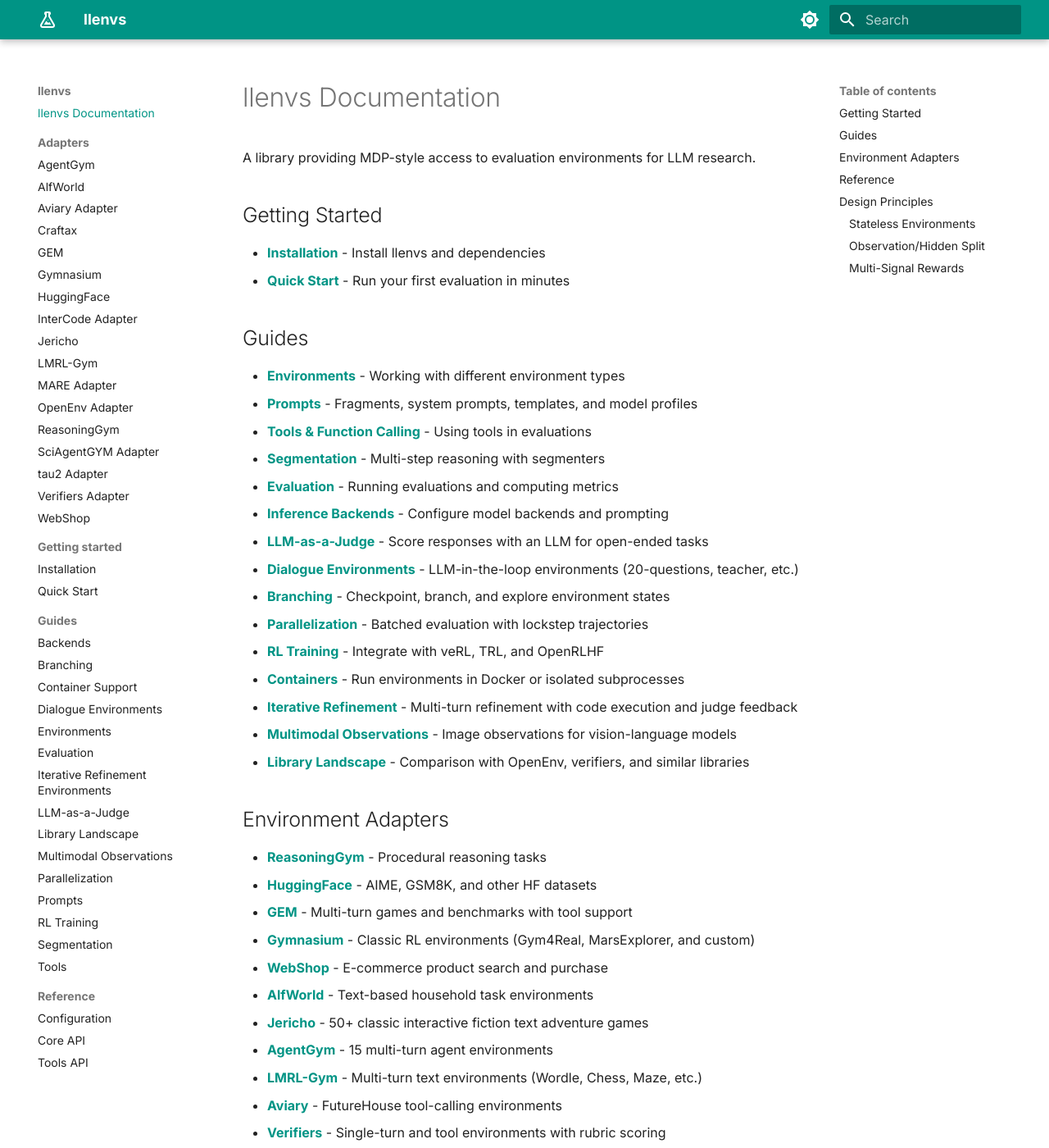
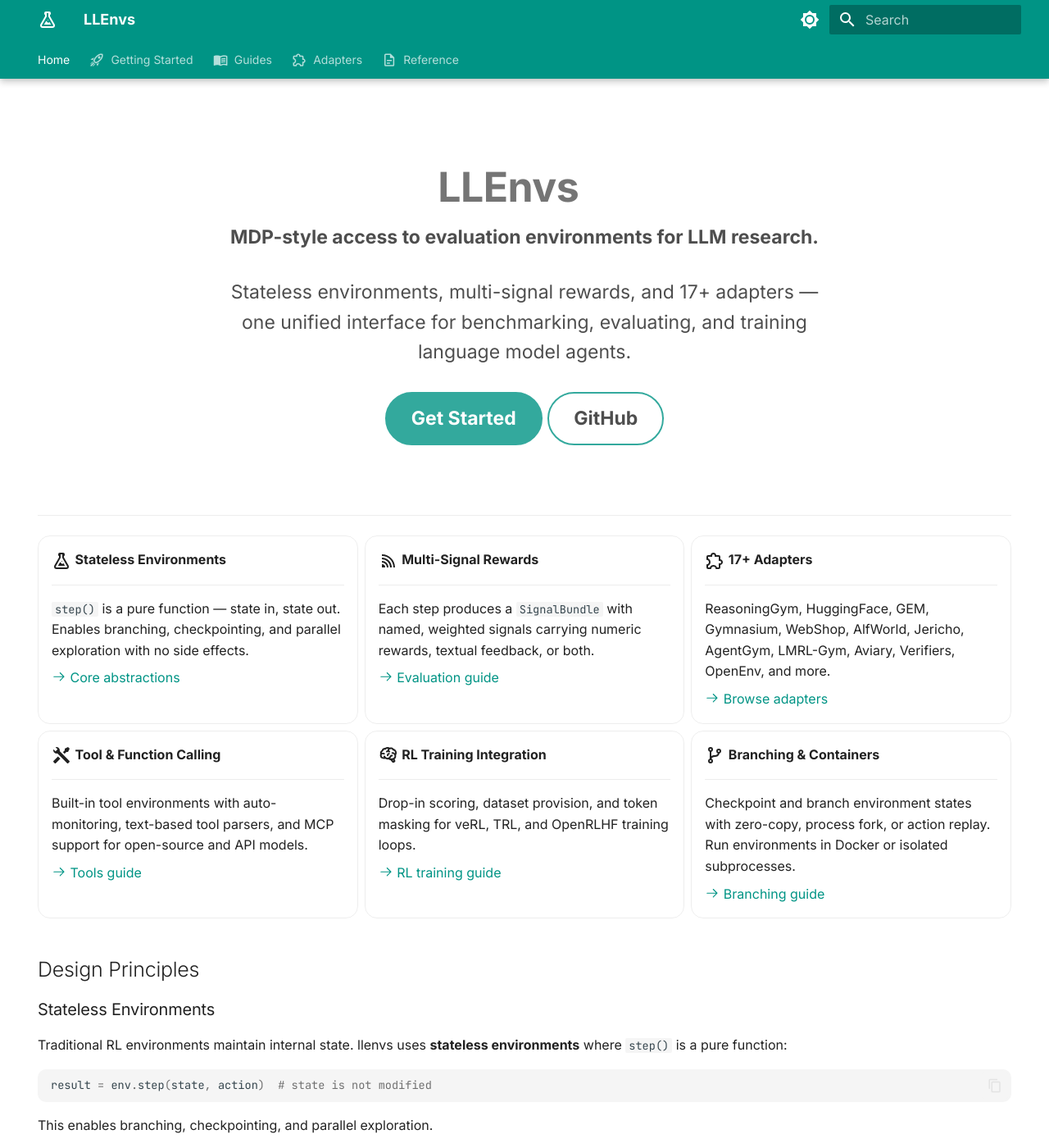
Before and after one commit to serhez/llenvs, an MkDocs documentation site: the page built from docs/index.md, in a window 1280 px wide and 1400 px high. Shown: the whole window at 82% size. Built offline with MkDocs 1.6.1 and Material for MkDocs 9.7.7, drawn with Linux system fonts in a browser that asks for light colours; some of the changed text lies outside the part shown.

Commit message:
chore: better web design

````diff
--- a/docs/README.md
+++ /dev/null
@@ -1,90 +0,0 @@
-# llenvs Documentation
-
-A library providing MDP-style access to evaluation environments for LLM research.
-
-## Getting Started
-
-- **[Installation](getting-started/install.md)** - Install llenvs and dependencies
-- **[Quick Start](getting-started/quickstart.md)** - Run your first evaluation in minutes
-
-## Guides
-
-- **[Environments](guides/environments.md)** - Working with different environment types
-- **[Prompts](guides/prompts.md)** - Fragments, system prompts, templates, and model profiles
-- **[Tools & Function Calling](guides/tools.md)** - Using tools in evaluations
-- **[Segmentation](guides/segmentation.md)** - Multi-step reasoning with segmenters
-- **[Evaluation](guides/evaluation.md)** - Running evaluations and computing metrics
-- **[Inference Backends](guides/backends.md)** - Configure model backends and prompting
-- **[LLM-as-a-Judge](guides/judge.md)** - Score responses with an LLM for open-ended tasks
-- **[Dialogue Environments](guides/dialogue.md)** - LLM-in-the-loop environments (20-questions, teacher, etc.)
-- **[Branching](guides/branching.md)** - Checkpoint, branch, and explore environment states
-- **[Parallelization](guides/parallelization.md)** - Batched evaluation with lockstep trajectories
-- **[RL Training](guides/rl-training.md)** - Integrate with veRL, TRL, and OpenRLHF
-- **[Containers](guides/containers.md)** - Run environments in Docker or isolated subprocesses
-- **[Iterative Refinement](guides/iterative.md)** - Multi-turn refinement with code execution and judge feedback
-- **[Multimodal Observations](guides/multimodal.md)** - Image observations for vision-language models
-- **[Library Landscape](guides/landscape.md)** - Comparison with OpenEnv, verifiers, and similar libraries
-
-## Environment Adapters
-
-- **[ReasoningGym](adapters/reasoning-gym.md)** - Procedural reasoning tasks
-- **[HuggingFace](adapters/huggingface.md)** - AIME, GSM8K, and other HF datasets
-- **[GEM](adapters/gem.md)** - Multi-turn games and benchmarks with tool support
-- **[Gymnasium](adapters/gymnasium.md)** - Classic RL environments (Gym4Real, MarsExplorer, and custom)
-- **[WebShop](adapters/webshop.md)** - E-commerce product search and purchase
-- **[AlfWorld](adapters/alfworld.md)** - Text-based household task environments
-- **[Jericho](adapters/jericho.md)** - 50+ classic interactive fiction text adventure games
-- **[AgentGym](adapters/agentgym.md)** - 15 multi-turn agent environments
-- **[LMRL-Gym](adapters/lmrl.md)** - Multi-turn text environments (Wordle, Chess, Maze, etc.)
-- **[Aviary](adapters/aviary.md)** - FutureHouse tool-calling environments
-- **[Verifiers](adapters/verifiers.md)** - Single-turn and tool environments with rubric scoring
-- **[OpenEnv](adapters/openenv.md)** - Session-based server environments with MCP tools
-- **[SciAgentGYM](adapters/sciagentgym.md)** - Multi-step scientific tool-use across 6 domains
-- **[InterCode](adapters/intercode.md)** - Interactive code generation in Bash, SQL, Python, CTF
-- **[MARE](adapters/mare.md)** - Meta Agents Research Environments (Gaia2 benchmark)
-- **[tau2](adapters/tau2.md)** - Multi-turn customer service benchmark (airline, retail, telecom)
-- **[Craftax](adapters/craftax.md)** - JAX-based open-ended survival benchmark (text/symbolic/pixel modes)
-
-## Reference
-
-- **[Core Abstractions](reference/core.md)** - State, Environment, Rewards, Trajectory
-- **[Tools Reference](reference/tools.md)** - ToolDefinition, executors, MCP
-- **[Configuration](reference/config.md)** - YAML config and programmatic setup
-
-## Design Principles
-
-### Stateless Environments
-
-Traditional RL environments maintain internal state. llenvs uses **stateless environments** where `step()` is a pure function:
-
-```python
-result = env.step(state, action)  # state is not modified
-```
-
-This enables branching, checkpointing, and parallel exploration.
-
-### Observation/Hidden Split
-
-Each `State` separates what the model sees from what's needed for rewards:
-
-```python
-State(
-    observation: ObsT,   # Model sees this (prompt, messages)
-    hidden: HiddenT,     # For reward computation (ground truth)
-    metadata: StateMetadata
-)
-```
-
-### Multi-Signal Rewards
-
-Transitions produce a `SignalBundle` with multiple named, weighted `Signal` instances. Each signal can carry a numeric reward, textual feedback, or both:
-
-```python
-SignalBundle(signals=(
-    Signal(name="correctness", reward_type=OUTCOME, reward=1.0, weight=1.0),
-    Signal(name="format", reward_type=FORMAT, reward=1.0, weight=0.5),
-    Signal(name="judge", reward_type=PROCESS, feedback="Consider edge cases..."),
-))
-# bundle.total = 1.0*1.0 + 1.0*0.5 = 1.5  (feedback-only signals don't contribute)
-# bundle.feedback_texts() = ("Consider edge cases...",)
-```
--- /dev/null
+++ b/docs/index.md
@@ -0,0 +1,114 @@
+---
+hide:
+  - navigation
+  - toc
+---
+
+<div class="hero" markdown>
+
+# LLEnvs
+
+**MDP-style access to evaluation environments for LLM research.**
+
+Stateless environments, multi-signal rewards, and 17+ adapters — one unified interface for benchmarking, evaluating, and training language model agents.
+
+<div class="hero-buttons" markdown>
+
+[Get Started](getting-started/quickstart.md){ .md-button .md-button--primary }
+[GitHub](https://github.com/serhez/llenvs){ .md-button }
+
+</div>
+
+</div>
+
+---
+
+<div class="grid cards" markdown>
+
+-   :material-flask-outline:{ .lg .middle } **Stateless Environments**
+
+    ---
+
+    `step()` is a pure function — state in, state out. Enables branching, checkpointing, and parallel exploration with no side effects.
+
+    [:octicons-arrow-right-24: Core abstractions](reference/core.md)
+
+-   :material-signal-variant:{ .lg .middle } **Multi-Signal Rewards**
+
+    ---
+
+    Each step produces a `SignalBundle` with named, weighted signals carrying numeric rewards, textual feedback, or both.
+
+    [:octicons-arrow-right-24: Evaluation guide](guides/evaluation.md)
+
+-   :material-puzzle-outline:{ .lg .middle } **17+ Adapters**
+
+    ---
+
+    ReasoningGym, HuggingFace, GEM, Gymnasium, WebShop, AlfWorld, Jericho, AgentGym, LMRL-Gym, Aviary, Verifiers, OpenEnv, and more.
+
+    [:octicons-arrow-right-24: Browse adapters](adapters/index.md)
+
+-   :material-tools:{ .lg .middle } **Tool & Function Calling**
+
+    ---
+
+    Built-in tool environments with auto-monitoring, text-based tool parsers, and MCP support for open-source and API models.
+
+    [:octicons-arrow-right-24: Tools guide](guides/tools.md)
+
+-   :material-brain:{ .lg .middle } **RL Training Integration**
+
+    ---
+
+    Drop-in scoring, dataset provision, and token masking for veRL, TRL, and OpenRLHF training loops.
+
+    [:octicons-arrow-right-24: RL training guide](guides/rl-training.md)
+
+-   :material-source-branch:{ .lg .middle } **Branching & Containers**
+
+    ---
+
+    Checkpoint and branch environment states with zero-copy, process fork, or action replay. Run environments in Docker or isolated subprocesses.
+
+    [:octicons-arrow-right-24: Branching guide](guides/branching.md)
+
+</div>
+
+## Design Principles
+
+### Stateless Environments
+
+Traditional RL environments maintain internal state. llenvs uses **stateless environments** where `step()` is a pure function:
+
+```python
+result = env.step(state, action)  # state is not modified
+```
+
+This enables branching, checkpointing, and parallel exploration.
+
+### Observation/Hidden Split
+
+Each `State` separates what the model sees from what's needed for rewards:
+
+```python
+State(
+    observation: ObsT,   # Model sees this (prompt, messages)
+    hidden: HiddenT,     # For reward computation (ground truth)
+    metadata: StateMetadata
+)
+```
+
+### Multi-Signal Rewards
+
+Transitions produce a `SignalBundle` with multiple named, weighted `Signal` instances. Each signal can carry a numeric reward, textual feedback, or both:
+
+```python
+SignalBundle(signals=(
+    Signal(name="correctness", reward_type=OUTCOME, reward=1.0, weight=1.0),
+    Signal(name="format", reward_type=FORMAT, reward=1.0, weight=0.5),
+    Signal(name="judge", reward_type=PROCESS, feedback="Consider edge cases..."),
+))
+# bundle.total = 1.0*1.0 + 1.0*0.5 = 1.5  (feedback-only signals don't contribute)
+# bundle.feedback_texts() = ("Consider edge cases...",)
+```
--- /dev/null
+++ b/docs/stylesheets/extra.css
@@ -0,0 +1,113 @@
+/* Brighter body text in dark mode */
+[data-md-color-scheme="slate"] {
+  --md-typeset-color: rgba(255, 255, 255, 0.87);
+}
+
+/* Header backdrop blur — keep theme's default background color */
+.md-header {
+  backdrop-filter: blur(10px);
+  -webkit-backdrop-filter: blur(10px);
+}
+
+/* Smooth transitions on nav links */
+.md-nav__link {
+  transition: color 0.15s ease, opacity 0.15s ease;
+}
+
+.md-nav__link:hover {
+  opacity: 0.8;
+}
+
+/* Admonition polish */
+.md-typeset .admonition,
+.md-typeset details {
+  border-radius: 0.5rem;
+}
+
+/* Card grid styling */
+.md-typeset .grid.cards > ul > li,
+.md-typeset .grid.cards > ol > li {
+  border-radius: 0.75rem;
+  transition: box-shadow 0.2s ease, transform 0.2s ease;
+}
+
+.md-typeset .grid.cards > ul > li:hover,
+.md-typeset .grid.cards > ol > li:hover {
+  box-shadow: 0 4px 20px rgba(0, 0, 0, 0.08);
+  transform: translateY(-2px);
+}
+
+[data-md-color-scheme="slate"] .md-typeset .grid.cards > ul > li:hover,
+[data-md-color-scheme="slate"] .md-typeset .grid.cards > ol > li:hover {
+  box-shadow: 0 4px 20px rgba(0, 0, 0, 0.25);
+}
+
+/* Hero section */
+.hero {
+  text-align: center;
+  padding: 2.5rem 1rem 1.5rem;
+}
+
+.hero h1 {
+  font-size: 2.5rem;
+  font-weight: 700;
+  margin-bottom: 0.5rem;
+}
+
+.hero p {
+  font-size: 1.15rem;
+  opacity: 0.8;
+  max-width: 36rem;
+  margin: 0 auto 1.5rem;
+}
+
+.hero .hero-buttons {
+  display: flex;
+  gap: 0.75rem;
+  justify-content: center;
+  flex-wrap: wrap;
+}
+
+.hero .hero-buttons a {
+  display: inline-block;
+  padding: 0.6rem 1.5rem;
+  border-radius: 2rem;
+  font-weight: 600;
+  text-decoration: none;
+  transition: transform 0.15s ease, box-shadow 0.15s ease;
+}
+
+.hero .hero-buttons a:hover {
+  transform: translateY(-1px);
+  box-shadow: 0 4px 12px rgba(0, 0, 0, 0.12);
+}
+
+.hero .hero-buttons a.md-button--primary {
+  background-color: var(--md-primary-fg-color);
+  color: white !important;
+}
+
+.hero .hero-buttons .md-button {
+  border: 2px solid var(--md-primary-fg-color);
+  color: var(--md-typeset-color);
+}
+
+/* Slightly tighter content spacing */
+.md-typeset h2 {
+  margin-top: 1.8em;
+}
+
+/* Code block polish */
+.md-typeset pre > code {
+  border-radius: 0.5rem;
+}
+
+/* Back-to-top button */
+.md-top {
+  border-radius: 2rem;
+}
+
+/* Tab labels */
+.md-typeset .tabbed-labels > label {
+  border-radius: 0.25rem 0.25rem 0 0;
+}
--- a/mkdocs.yml
+++ b/mkdocs.yml
@@ -1,5 +1,6 @@
-site_name: llenvs
+site_name: LLEnvs
 site_description: MDP-style access to evaluation environments for LLM research
+site_url: https://sergiohg.com/llenvs/
 
 theme:
   name: material
@@ -22,10 +23,19 @@ theme:
     text: Inter
     code: JetBrains Mono
   features:
+    - navigation.tabs
+    - navigation.tabs.sticky
     - navigation.sections
-    - navigation.expand
+    - navigation.path
+    - navigation.indexes
+    - navigation.top
+    - navigation.instant
+    - navigation.instant.progress
     - search.highlight
+    - search.suggest
     - content.code.copy
+    - content.code.annotate
+    - content.tabs.link
 
 markdown_extensions:
   - pymdownx.highlight:
@@ -33,5 +43,71 @@ markdown_extensions:
   - pymdownx.superfences
   - pymdownx.tabbed:
       alternate_style: true
+  - pymdownx.details
+  - pymdownx.emoji:
+      emoji_index: !!python/name:material.extensions.emoji.twemoji
+      emoji_generator: !!python/name:material.extensions.emoji.to_svg
+  - pymdownx.inlinehilite
+  - pymdownx.keys
   - tables
   - admonition
+  - attr_list
+  - md_in_html
+  - def_list
+  - toc:
+      permalink: true
+
+plugins:
+  - search
+  - social
+
+extra_css:
+  - stylesheets/extra.css
+
+nav:
+  - Home: index.md
+  - Getting Started:
+    - getting-started/index.md
+    - Installation: getting-started/install.md
+    - Quick Start: getting-started/quickstart.md
+  - Guides:
+    - guides/index.md
+    - Environments: guides/environments.md
+    - Evaluation: guides/evaluation.md
+    - Inference Backends: guides/backends.md
+    - Prompts: guides/prompts.md
+    - Tools & Function Calling: guides/tools.md
+    - Segmentation: guides/segmentation.md
+    - LLM-as-a-Judge: guides/judge.md
+    - Dialogue: guides/dialogue.md
+    - Iterative Refinement: guides/iterative.md
+    - Branching: guides/branching.md
+    - Parallelization: guides/parallelization.md
+    - Containers: guides/containers.md
+    - RL Training: guides/rl-training.md
+    - Multimodal Observations: guides/multimodal.md
+    - Library Landscape: guides/landscape.md
+  - Adapters:
+    - adapters/index.md
+    - ReasoningGym: adapters/reasoning-gym.md
+    - HuggingFace: adapters/huggingface.md
+    - GEM: adapters/gem.md
+    - Gymnasium: adapters/gymnasium.md
+    - WebShop: adapters/webshop.md
+    - AlfWorld: adapters/alfworld.md
+    - Jericho: adapters/jericho.md
+    - AgentGym: adapters/agentgym.md
+    - LMRL-Gym: adapters/lmrl.md
+    - Aviary: adapters/aviary.md
+    - Verifiers: adapters/verifiers.md
+    - OpenEnv: adapters/openenv.md
+    - SciAgentGYM: adapters/sciagentgym.md
+    - InterCode: adapters/intercode.md
+    - MARE: adapters/mare.md
+    - tau2: adapters/tau2.md
+    - Craftax: adapters/craftax.md
+  - Reference:
+    - reference/index.md
+    - Core Abstractions: reference/core.md
+    - Tools: reference/tools.md
+    - Configuration: reference/config.md
--- a/pyproject.toml
+++ b/pyproject.toml
@@ -55,6 +55,8 @@ dev = [
   "ruff>=0.1",
   "mkdocs>=1.6",
   "mkdocs-material>=9.5",
+  "pillow>=10.0",
+  "cairosvg>=2.7",
 ]
 
 [project.scripts]
````
Also changed, not shown: docs/adapters/index.md (added, +147 -0 lines), docs/getting-started/index.md (added, +27 -0 lines), docs/guides/index.md (added, +131 -0 lines), docs/reference/index.md (added, +35 -0 lines), 3 other files.
